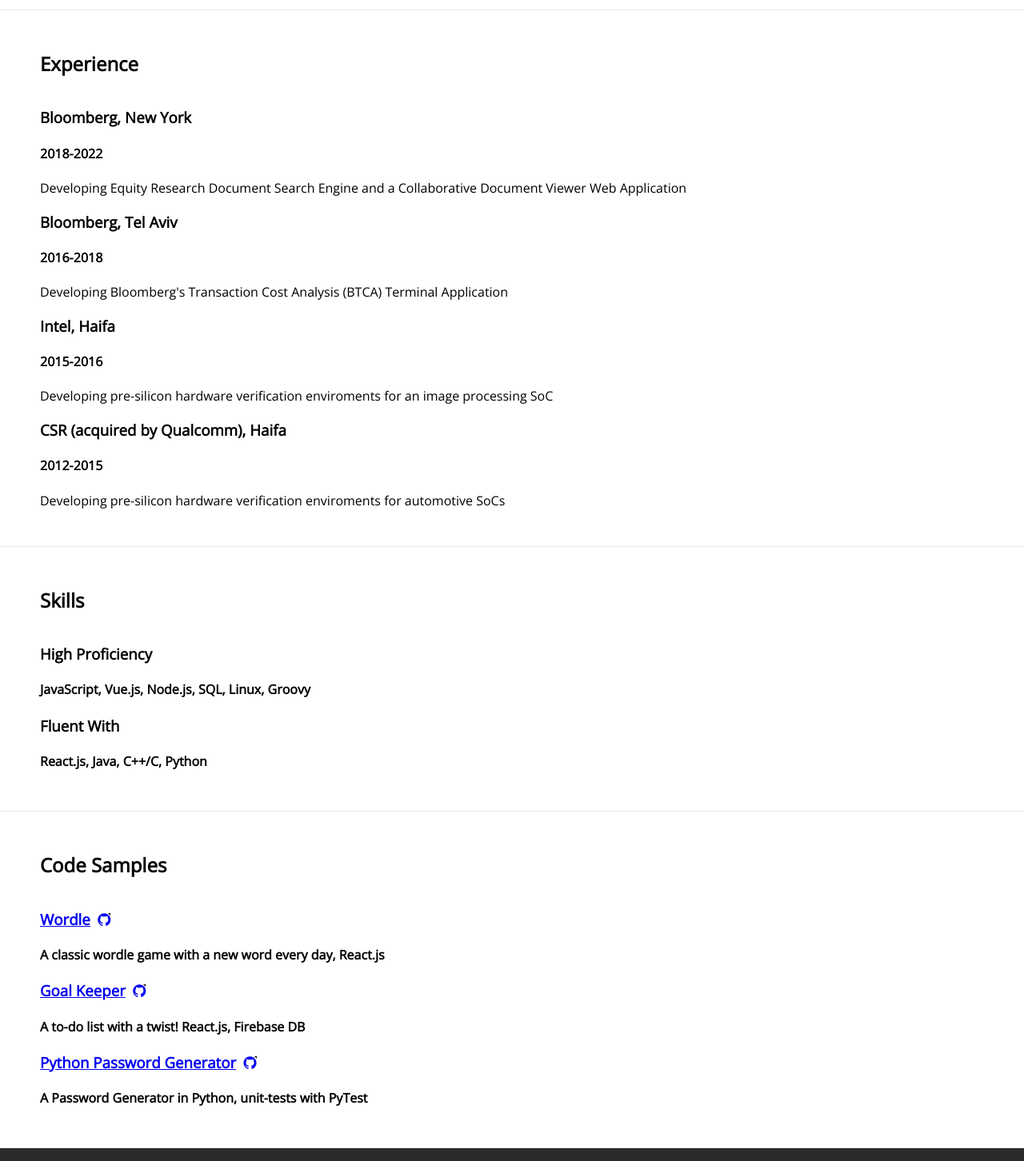
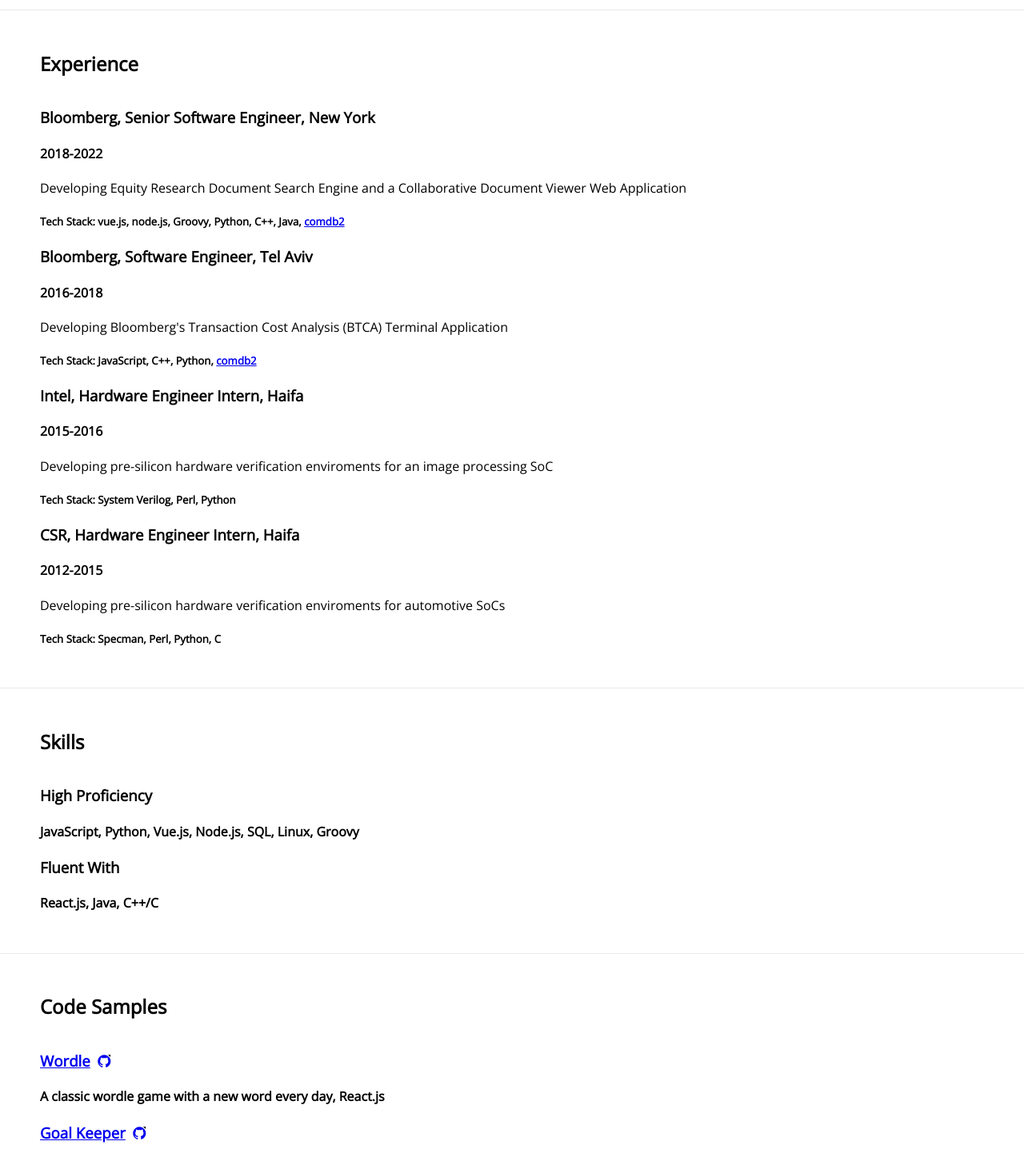
Before and after one commit to AlexanderBiba/AlexanderBiba.github.io, a React (Create React App) app: page / in a window 1280 px wide. Shown: the part 1400-2852 px from the top of the page at 80% size. Built offline with nearby package versions, Linux system fonts and the light colour scheme.

Commit message:
Update experience to include tech stack

```diff
--- a/src/Experience.js
+++ b/src/Experience.js
@@ -6,24 +6,28 @@
             <h2 className="title">Experience</h2>
             <div className="content">
                 <div>
-                    <h3>Bloomberg, New York</h3>
+                    <h3>Bloomberg, Senior Software Engineer, New York</h3>
                     <h4>2018-2022</h4>
                     <p>Developing Equity Research Document Search Engine and a Collaborative Document Viewer Web Application</p>
+                    <h5>Tech Stack: vue.js, node.js, Groovy, Python, C++, Java, <a href="https://bloomberg.github.io/comdb2/overview_home.html">comdb2<a></a></a></h5>
                 </div>
                 <div>
-                    <h3>Bloomberg, Tel Aviv</h3>
+                    <h3>Bloomberg, Software Engineer, Tel Aviv</h3>
                     <h4>2016-2018</h4>
                     <p>Developing Bloomberg's Transaction Cost Analysis (BTCA) Terminal Application</p>
+                    <h5>Tech Stack: JavaScript, C++, Python, <a href="https://bloomberg.github.io/comdb2/overview_home.html">comdb2<a></a></a></h5>
                 </div>
                 <div>
-                    <h3>Intel, Haifa</h3>
+                    <h3>Intel, Hardware Engineer Intern, Haifa</h3>
                     <h4>2015-2016</h4>
                     <p>Developing pre-silicon hardware verification enviroments for an image processing SoC</p>
+                    <h5>Tech Stack: System Verilog, Perl, Python</h5>
                 </div>
                 <div>
-                    <h3>CSR (acquired by Qualcomm), Haifa</h3>
+                    <h3>CSR, Hardware Engineer Intern, Haifa</h3>
                     <h4>2012-2015</h4>
                     <p>Developing pre-silicon hardware verification enviroments for automotive SoCs</p>
+                    <h5>Tech Stack: Specman, Perl, Python, C</h5>
                 </div>
             </div>
         </section>
--- a/src/Skills.js
+++ b/src/Skills.js
@@ -6,9 +6,9 @@
             <h2 className="title">Skills</h2>
             <div className="content">
                 <h3>High Proficiency</h3>
-                <h4>JavaScript, Vue.js, Node.js, SQL, Linux, Groovy</h4>
+                <h4>JavaScript, Python, Vue.js, Node.js, SQL, Linux, Groovy</h4>
                 <h3>Fluent With</h3>
-                <h4>React.js, Java, C++/C, Python</h4>
+                <h4>React.js, Java, C++/C</h4>
             </div>
         </section>
     )
--- a/src/Works.js
+++ b/src/Works.js
@@ -10,7 +10,7 @@
                 <h3><a className="project" href="https://AlexanderBiba.github.io/goal-keeper">Goal Keeper</a><a className="fa fa-github" href="https://github.com/AlexanderBiba/goal-keeper" target="_blank"/></h3>
                 <h4>A to-do list with a twist! React.js, Firebase DB</h4>
                 <h3><a className="project" href="https://github.com/AlexanderBiba/password-generator">Python Password Generator</a><a className="fa fa-github" href="https://github.com/AlexanderBiba/password-generator" target="_blank"/></h3>
-                <h4>A Password Generator in Python, unit-tests with PyTest</h4>
+                <h4>A Password Generator using Python secrets, unit-tests with PyTest</h4>
             </div>
         </section>
     )
```
